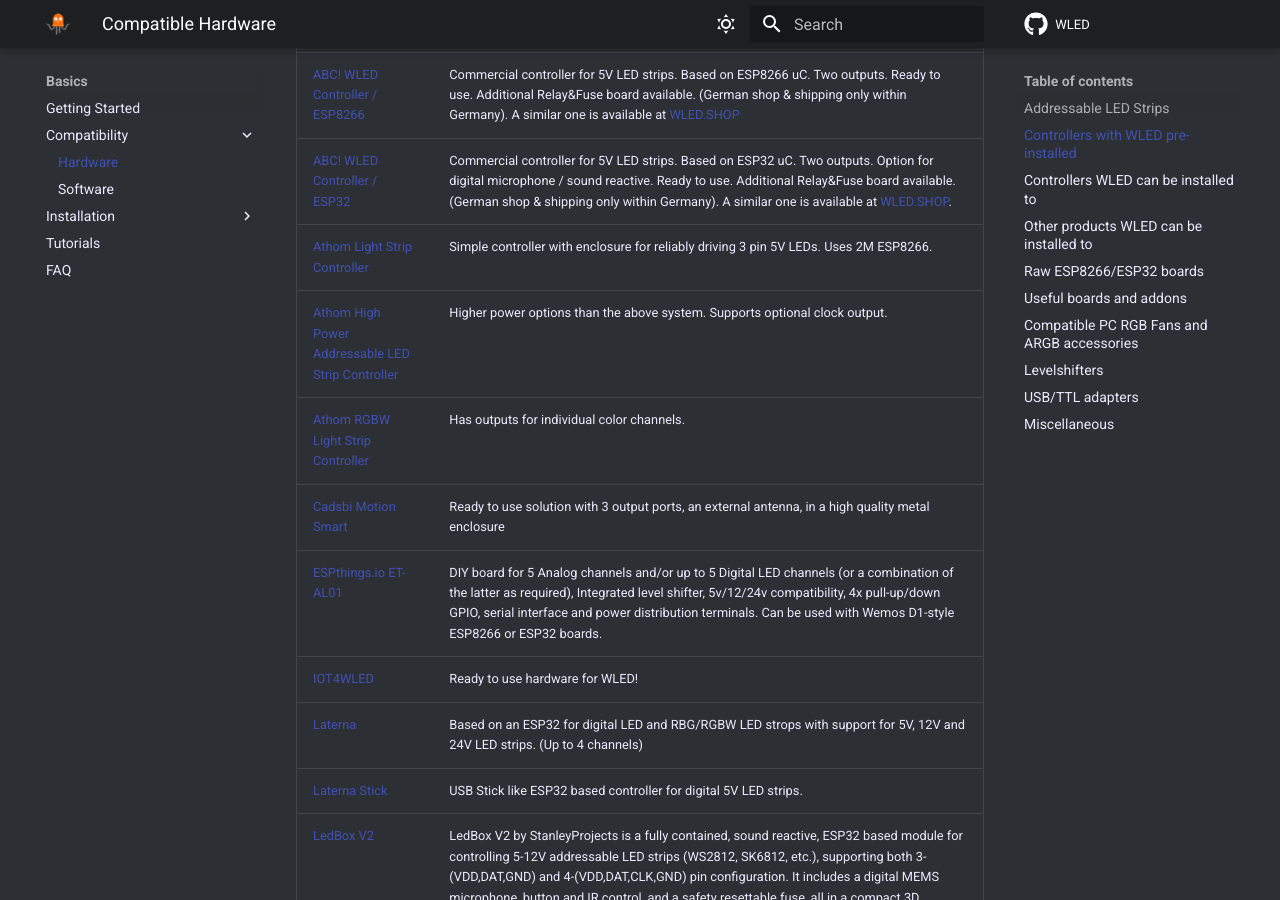
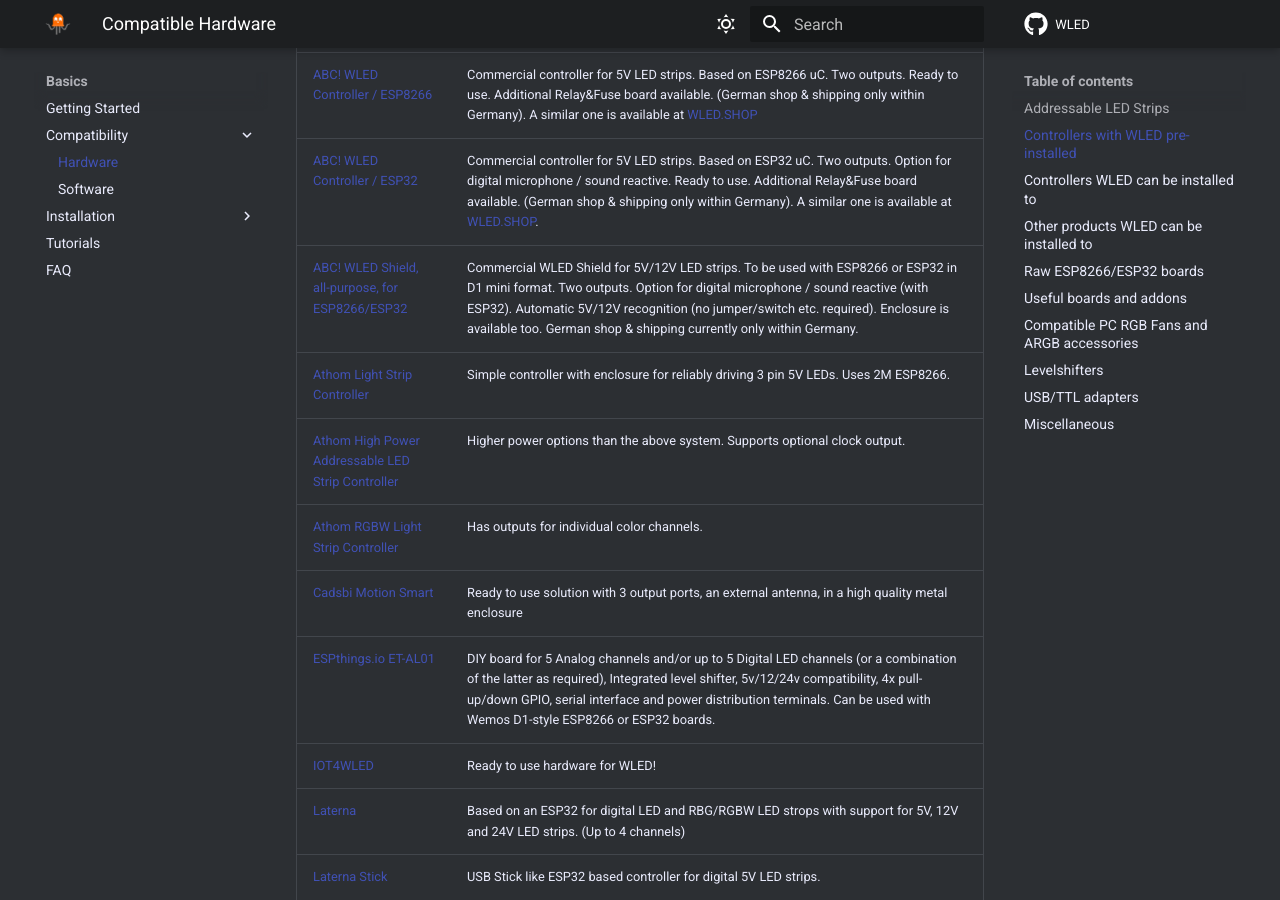
Before and after one commit to Aircoookie/WLED-Docs, an MkDocs documentation site: the page built from docs/basics/compatible-hardware.md, in a window 1280 px wide and 900 px high, scrolled down 1552 px. Built offline with MkDocs 1.6.1 and Material for MkDocs 9.7.7, drawn with Linux system fonts in a browser that asks for light colours; comment, search, counter and statistics services are not loaded.

Commit message:
added new hardware (see #55)

```diff
--- a/docs/basics/compatible-hardware.md
+++ b/docs/basics/compatible-hardware.md
@@ -45,6 +45,7 @@
 |---|---|
 [ABC! WLED Controller / ESP8266](https://shop.myhome-control.de/ABC-WLED-Controller-V31-ESP8266/HW10002) | Commercial controller for 5V LED strips. Based on ESP8266 uC. Two outputs. Ready to use. Additional Relay&Fuse board available. (German shop & shipping only within Germany). A similar one is available at [WLED.SHOP](https://wled.shop/produkt/wladis-wled-controller-v31/)
 [ABC! WLED Controller / ESP32](https://shop.myhome-control.de/ABC-WLED-Controller-V41-ESP32/HW10003.1) | Commercial controller for 5V LED strips. Based on ESP32 uC. Two outputs. Option for digital microphone / sound reactive. Ready to use. Additional Relay&Fuse board available. (German shop & shipping only within Germany). A similar one is available at [WLED.SHOP](https://wled.shop/produkt/wladis-wled-controller-v40-esp32/).
+[ABC! WLED Shield, all-purpose, for ESP8266/ESP32](https://shop.myhome-control.de/ABC-WLED-Basis-Board-fuer-5V-und-12V-LED-universell/HW10008) | Commercial WLED Shield for 5V/12V LED strips. To be used with ESP8266 or ESP32 in D1 mini format. Two outputs. Option for digital microphone / sound reactive (with ESP32). Automatic 5V/12V recognition (no jumper/switch etc. required). Enclosure is available too. German shop & shipping currently only within Germany.
 [Athom Light Strip Controller](https://www.aliexpress.com/item/1005002198527735.html) | Simple controller with enclosure for reliably driving 3 pin 5V LEDs. Uses 2M ESP8266.
 [Athom High Power Addressable LED Strip Controller](https://www.athom.tech/blank-1/wled-high-power-led-strip-controller) | Higher power options than the above system. Supports optional clock output.
 [Athom RGBW Light Strip Controller](https://www.athom.tech/blank-1/wled-rgbw-light-strip-controller) | Has outputs for individual color channels.
```
